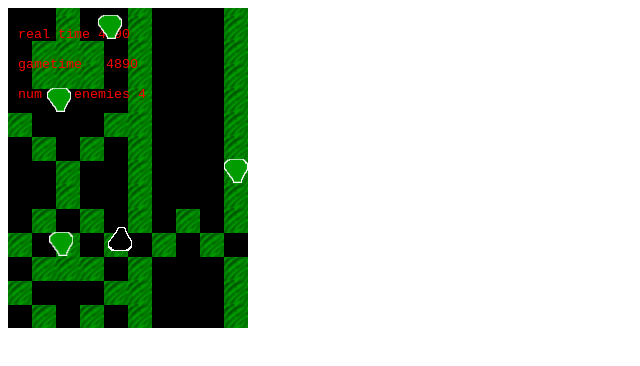
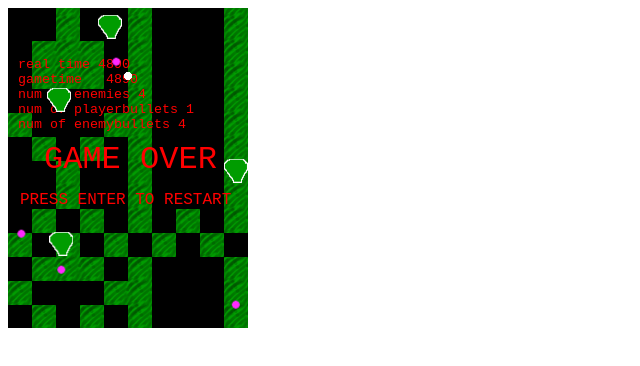
Before and after one commit to sirdaybat/dmpharkka, a plain HTML site: page index.html in a window 1280 px wide. Shown: the whole page, without its empty margins (0-640 px from the left). Drawn offline with Linux system fonts and the light colour scheme.

Commit message:
Shooting; player lives etc.

```diff
--- a/code.js
+++ b/code.js
@@ -39,6 +39,21 @@ sh.doGameObjectsCollide = function(obj0, obj1){
 	return sh.doWorldRectsCollide(sh.gameObjectRect(obj0), sh.gameObjectRect(obj1));
 }
 
+sh.updateObjects = function(objlist){
+	for(var idx in objlist) objlist[idx].update();
+}
+
+sh.removeOutOfScreenObjects = function(objlist){
+	for(var idx = 0; idx < objlist.length; idx++){
+		var obj = objlist[idx];
+		if(obj.x + obj.width < -2*24 || obj.x > sh.canvas.width + 2*24 ||
+			obj.y < sh.view_bottom - 2*24 || obj.y - obj.height > sh.view_bottom + sh.canvas.height + 2*24){
+
+			objlist.splice(idx, 1);
+		}
+	}
+}
+
 sh.scrY = function(world_y){
 	return sh.canvas.height - 1 - world_y + sh.view_bottom;
 }
@@ -54,6 +69,26 @@ sh.player.update = function(){
 	if(sh.downkeys[38]) this.y += 0.2*sh.update_delay;
 	if(sh.downkeys[40]) this.y -= 0.2*sh.update_delay;
 	this.y += sh.scrollspeed*sh.update_delay;
+
+	if(this.x < 0) this.x = 0;
+	if(this.x > sh.canvas.width - this.width) this.x = sh.canvas.width - this.width;
+	if(this.y < sh.view_bottom + this.height - 1) this.y = sh.view_bottom + this.height - 1;
+	if(this.y > sh.view_bottom + sh.canvas.height - 1) this.y = sh.view_bottom + sh.canvas.height - 1;
+
+	if(sh.gametime - sh.player.last_shot >= 400){
+		var new_bullet = Object.create(sh.gameObject);
+		new_bullet.width = 10;
+		new_bullet.height = 10;
+		new_bullet.x = this.x + this.width * 0.5 - new_bullet.width * 0.5;
+		new_bullet.y = this.y + new_bullet.height;
+		new_bullet.update = function(){
+			this.y += (sh.scrollspeed + 0.3) * sh.update_delay;
+		}
+
+		sh.player_bullets.push(new_bullet);
+
+		this.last_shot = sh.gametime;
+	}
 }
 
 sh.keyDown = function(evt){
@@ -76,11 +111,40 @@ sh.imagepaths = Object.freeze({
 	whitebullet: "resources/whitebullet-10x10.png"
 });
 
-sh.init = function(){
+sh.game_init = function(){
+	sh.canvas = document.getElementById("can");
+	sh.con = sh.canvas.getContext("2d");
+
 	sh.images = {};
 	sh.imagesLoaded = 0;
 	sh.imageCount = 0;
 	sh.loadImages();
+}
+
+sh.round_init = function(){
+	sh.scrollspeed = 320 / 5 / 1000;
+	sh.update_delay = 30;
+	sh.draw_delay = 30;
+
+	sh.player.x = sh.canvas.width * 0.5 - sh.player.width * 0.5;
+	sh.player.y = 24 + sh.player.height;
+	sh.player.last_shot = -1;
+
+	sh.player_lives = 1;
+	sh.player_is_immortal = false;
+	sh.player_immortal_starttime = -1;
+	sh.immortality_duration = 1000;
+
+	sh.playerCollides = false;
+
+	sh.downkeys = [];
+	sh.enemies = [];
+	sh.enemy_bullets = [];
+	sh.player_bullets = [];
+	sh.last_executed_level_line = -1;
+	sh.gametime = 0;
+	sh.view_bottom = 0;
+	sh.starttime = (new Date()).getTime();
 }
 
 sh.loadImages = function(){
@@ -103,21 +167,7 @@ sh.waitForImages = function(){
 }
 
 sh.restOfInit = function(){
-	sh.canvas = document.getElementById("can");
-	sh.con = sh.canvas.getContext("2d");
-
-	sh.starttime = (new Date()).getTime();
-
-	sh.gametime = 0;
-	sh.view_bottom = 0;
-	sh.scrollspeed = 320 / 5 / 1000;
-	sh.update_delay = 30;
-	sh.draw_delay = 30;
-	sh.downkeys = [];
-	sh.enemies = [];
-	sh.last_executed_level_line = -1;
-
-	sh.playerCollides = false;
+	sh.round_init();
 
 	window.addEventListener("keydown", sh.keyDown, true);
 	window.addEventListener("keyup", sh.keyUp, false);
@@ -130,8 +180,9 @@ sh.update = function(){
 	while(sh.gametime < sh.realtime()){
 		sh.view_bottom += sh.scrollspeed*sh.update_delay;
 
-		sh.player.update();
-		for(var eidx in sh.enemies) sh.enemies[eidx].update();
+		sh.updateObjects(sh.enemies);
+		sh.updateObjects(sh.player_bullets);
+		sh.updateObjects(sh.enemy_bullets);
 
 		var level_line_to_execute = Math.floor((sh.view_bottom + sh.canvas.height) / 24) + 1;
 		while(sh.last_executed_level_line < level_line_to_execute){
@@ -141,13 +192,9 @@ sh.update = function(){
 			if(real_idx >= 0) sh.leveldata[real_idx][1]();
 		}
 
-		for(var idx = 0; idx < sh.enemies.length; idx++){
-			var enemy = sh.enemies[idx];
-			if(enemy.x + enemy.width < -2*24 || enemy.x > sh.canvas.width + 2*24 ||
-				enemy.y < sh.view_bottom - 2*24 || enemy.y - enemy.height > sh.view_bottom + sh.canvas.height + 2*24){
-				sh.enemies.splice(idx, 1);
-			}
-		}
+		sh.removeOutOfScreenObjects(sh.enemies);
+		sh.removeOutOfScreenObjects(sh.player_bullets);
+		sh.removeOutOfScreenObjects(sh.enemy_bullets);
 
 		sh.playerCollides = false;
 		for(var idx in sh.enemies){
@@ -156,7 +203,34 @@ sh.update = function(){
 				break;
 			}
 		}
+		if(!sh.playerCollides){
+			for(var idx in sh.enemy_bullets){
+				if(sh.doGameObjectsCollide(sh.player, sh.enemy_bullets[idx])){
+					sh.playerCollides = true;
+					break;
+				}
+			}
+		}
 
+		if(sh.player_lives >= 0){
+			sh.player.update();
+
+			if(sh.playerCollides && !sh.player_is_immortal){
+				sh.player_is_immortal = true;
+				sh.player_immortal_starttime = sh.gametime;
+				sh.player_lives--;
+			}
+
+			if(sh.player_is_immortal && sh.gametime - sh.player_immortal_starttime > sh.immortality_duration){
+				sh.player_is_immortal = false;
+			}
+		}
+		else{
+			if(sh.downkeys[13]){
+				sh.round_init();
+				return;
+			}
+		}
 
 		sh.gametime += sh.update_delay;
 	}
@@ -183,15 +257,42 @@ sh.draw = function(){
 	}
 
 	sh.con.font = "10pt Monospace";
-	sh.con.fillText("real time " + sh.realtime(), 10, 30);
-	sh.con.fillText("gametime   " + sh.gametime, 10, 60);
+
+	sh.con.fillText("real time " + sh.realtime(), 10, 60);
+	sh.con.fillText("gametime   " + sh.gametime, 10, 75);
 	sh.con.fillText("num of enemies " + sh.enemies.length, 10, 90);
+	sh.con.fillText("num of playerbullets " + sh.player_bullets.length, 10, 105);
+	sh.con.fillText("num of enemybullets " + sh.enemy_bullets.length, 10, 120);
 
-	sh.con.drawImage(sh.images.ship, sh.player.x, sh.scrY(sh.player.y));
-	if(sh.playerCollides) sh.con.fillRect(sh.player.x, sh.scrY(sh.player.y), sh.player.width, sh.player.height);
+	if(sh.player_lives >= 0){
+		sh.con.font = "12pt Monospace";
+		sh.con.fillText("Lives: " + sh.player_lives, 12, 24);
+
+		if(!sh.player_is_immortal || Math.floor(sh.gametime / 100) % 2 == 0){
+			sh.con.drawImage(sh.images.ship, sh.player.x, sh.scrY(sh.player.y));
+		}
+	}
+	else{
+		sh.con.font = "24pt Monospace";
+		sh.con.fillText("GAME OVER", 36, sh.canvas.height*0.5);
+		sh.con.font = "12pt Monospace";
+		sh.con.fillText("PRESS ENTER TO RESTART", 12, sh.canvas.height*0.5 + 24 + 12);
+	}
+
 	for(var idx in sh.enemies){
 		var enemyship = sh.enemies[idx];
 		sh.con.drawImage(sh.images.greenenemy, enemyship.x, sh.scrY(enemyship.y));
 	}
 
+	for(var idx in sh.player_bullets){
+		var bullet = sh.player_bullets[idx];
+		sh.con.drawImage(sh.images.whitebullet, bullet.x, sh.scrY(bullet.y));
+	}
+
+	for(var idx in sh.enemy_bullets){
+		var bullet = sh.enemy_bullets[idx];
+		sh.con.drawImage(sh.images.purplebullet, bullet.x, sh.scrY(bullet.y));
+	}
+
+
 }
--- a/index.html
+++ b/index.html
@@ -3,7 +3,7 @@
 <script src="code.js"></script>
 <script src="leveldata.js"></script>
 </head>
-<body onLoad="sh.init();">
-<canvas id="can" width="240" height="320" style="position:relative; width:240px; height:320;"></canvas>
+<body onLoad="sh.game_init();">
+<canvas id="can" width="240" height="320" style="position:relative; width:240px; height:320px; image-rendering:-moz-crisp-edges"></canvas>
 </body>
 </html>
--- a/leveldata.js
+++ b/leveldata.js
@@ -6,8 +6,24 @@ sh.genTestEnemy = function(){
 	new_enemy.y = sh.view_bottom + sh.canvas.height + 48;
 	new_enemy.type = sh.gameObjectTypes.enemy;
 	new_enemy.lifestarttime = sh.gametime;
+	new_enemy.last_shot = -1;
 	new_enemy.update = function(){
 		this.x = (Math.cos((sh.gametime - this.lifestarttime) * 0.002) + 1) * 0.5 * (sh.canvas.width - this.width);
+
+		if(sh.gametime - this.last_shot >= 800){
+			var new_bullet = Object.create(sh.gameObject);
+			new_bullet.width = 10;
+			new_bullet.height = 10;
+			new_bullet.x = this.x + this.width * 0.5 - new_bullet.width * 0.5;
+			new_bullet.y = this.y - this.height;
+			new_bullet.update = function(){
+				this.y -= 0.3*sh.update_delay;
+			}
+
+			sh.enemy_bullets.push(new_bullet);
+
+			this.last_shot = sh.gametime;
+		}
 	}
 	sh.enemies.push(new_enemy);
 }
@@ -35,28 +51,28 @@ sh.leveldata = [
 ["0010010001", function(){}],
 ["0111010001", function(){}],
 ["0111010001", function(){}],
-["0000010001", function(){}],
+["0000010001", function(){sh.genTestEnemy()}],
 ["1000110001", function(){}],
 ["0101010001", function(){}],
+["0010010001", function(){sh.genTestEnemy()}],
 ["0010010001", function(){}],
 ["0010010001", function(){}],
+["0111010001", function(){sh.genTestEnemy()}],
+["0111010001", function(){}],
+["1000110001", function(){}],
+["0101010001", function(){sh.genTestEnemy()}],
 ["0010010001", function(){}],
+["0010010001", function(){}],
+["0010010001", function(){sh.genTestEnemy()}],
 ["0111010001", function(){}],
 ["0111010001", function(){}],
+["0000010001", function(){sh.genTestEnemy()}],
 ["1000110001", function(){}],
 ["0101010001", function(){}],
-["0010010001", function(){}],
-["0010010001", function(){}],
-["0010010001", sh.genTestEnemy],
-["0111010001", function(){}],
-["0111010001", function(){}],
-["0000010001", sh.genTestEnemy],
-["1000110001", function(){}],
-["0101010001", function(){}],
-["0010010001", sh.genTestEnemy],
+["0010010001", function(){sh.genTestEnemy()}],
 ["0010010001", function(){}],
 ["0101010101", function(){}],
-["1010101010", sh.genTestEnemy],
+["1010101010", function(){sh.genTestEnemy()}],
 ["0111010001", function(){}],
 ["1000110001", function(){}],
 ["0101010001", function(){}],
```
